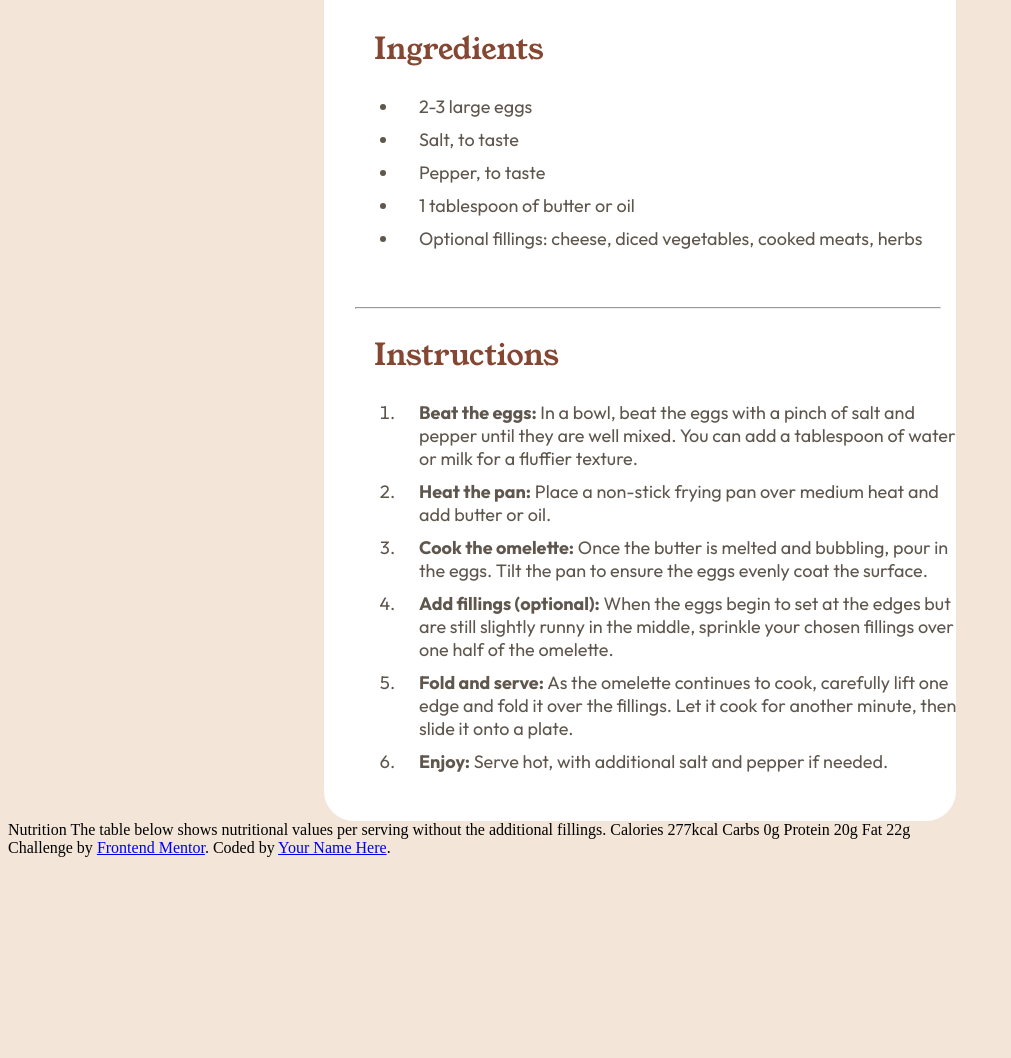
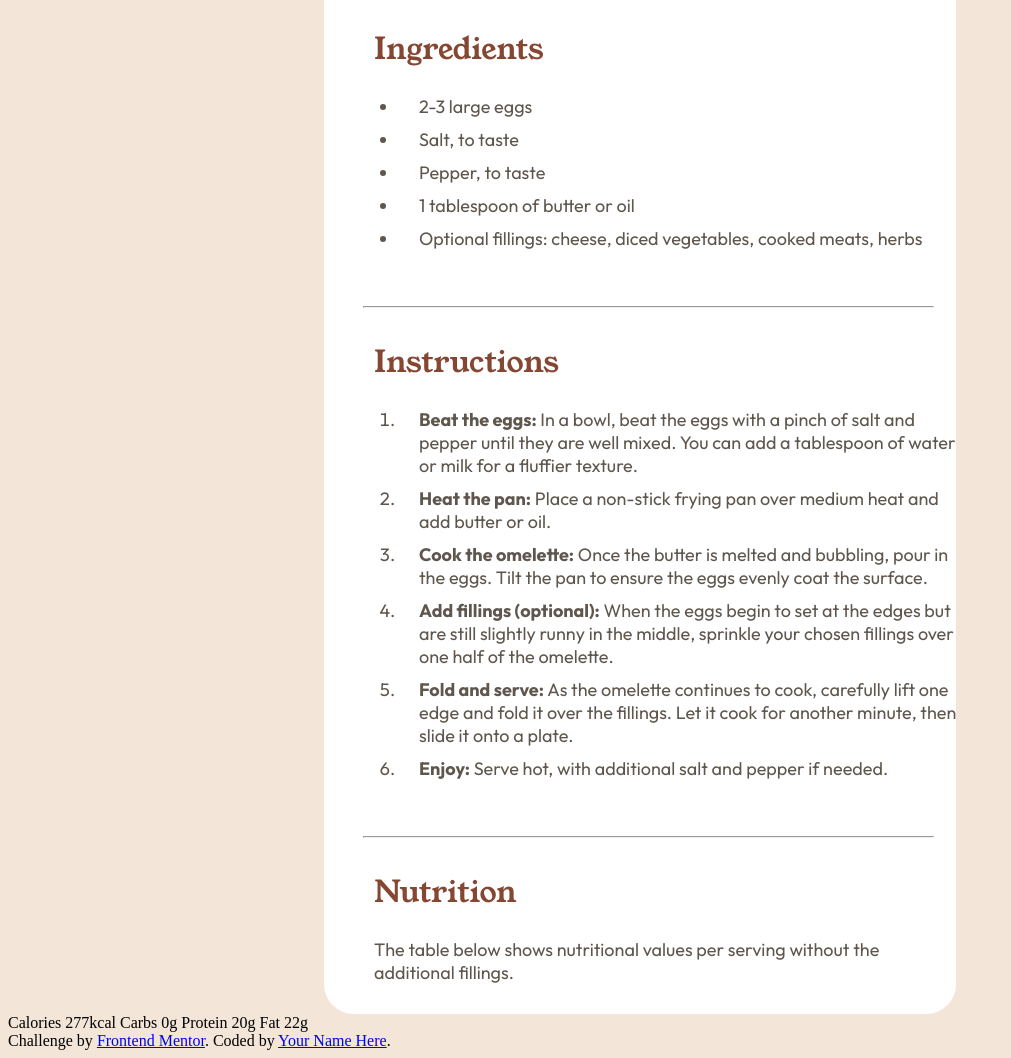
Before and after one commit to joaovictor31/Recipe-page, a plain HTML site: page index.html in a window 1280 px wide. Shown: the part 940-1998 px from the top of the page, without its empty margins (0-1011 px from the left). Before the commit the page ends 1805 px from the top, so only its background shows below. Drawn offline with Linux system fonts and the light colour scheme.

Commit message:
Criação da seção nutrition

```diff
--- a/index.html
+++ b/index.html
@@ -38,8 +38,8 @@
         </ul>
       </div>
 
+      <hr>
       <div id="instrucoes">
-        <hr>
         <h2 class="titulo02">Instructions</h2>
         <ol>
           <li><b>Beat the eggs: </b> In a bowl, beat the eggs with a pinch of salt and pepper until they are well mixed.
@@ -53,6 +53,12 @@
             fillings. Let it cook for another minute, then slide it onto a plate.</li>
           <li><b>Enjoy:</b> Serve hot, with additional salt and pepper if needed.</li>
         </ol>
+      </div>
+
+      <hr>
+      <div class="nutricao">
+        <h2 class="titulo02">Nutrition</h2>
+        <p class="subtitulo">The table below shows nutritional values per serving without the additional fillings.</p>
       </div>
 
 
@@ -73,26 +79,6 @@
 
 
 
-
-
-
-
-
-
-
-
-
-
-
-
-
-
-
-
-  Nutrition
-
-  The table below shows nutritional values per serving without the additional fillings.
-
   Calories
   277kcal
 
```
